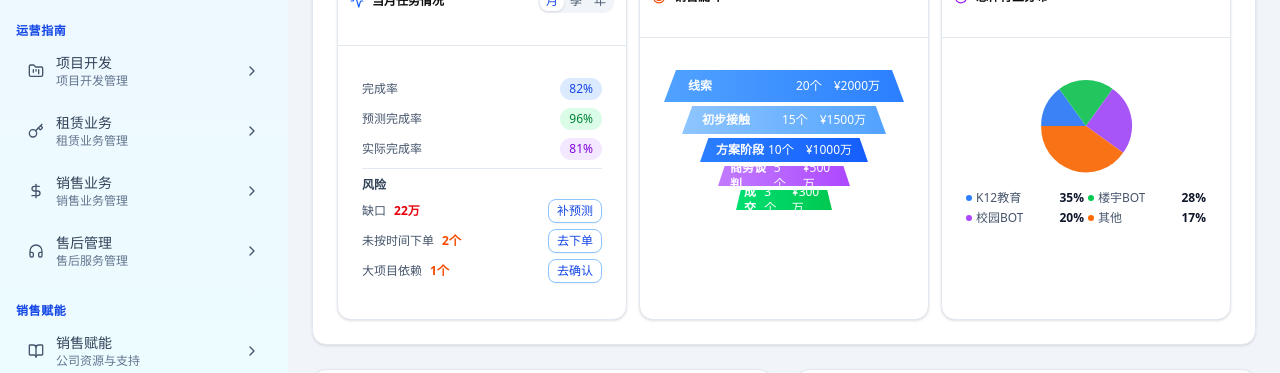
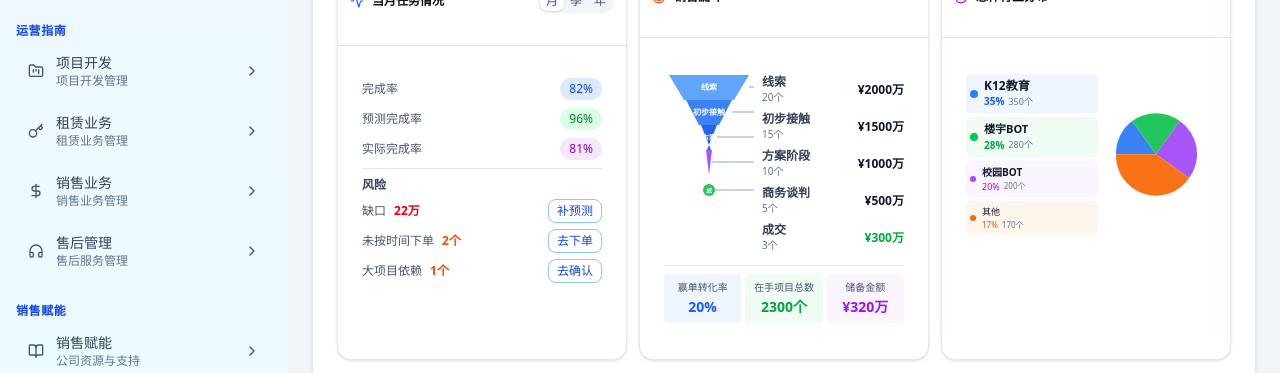
Before and after one commit to navylee1990/coze_mh, a Next.js app: page /dealer-v2 in a window 1280 px wide. Shown: the part 236-609 px from the top of the page. Built offline with nearby package versions, Linux system fonts and the light colour scheme.

Commit message:
feat: 重构销售漏斗和行业分布版块，优化数据展示方式

```diff
--- a/src/app/dealer-v2/page.tsx
+++ b/src/app/dealer-v2/page.tsx
@@ -1078,58 +1078,120 @@ export default function DealerPortalV2() {
                                   </CardTitle>
                                 </CardHeader>
                                 <CardContent className="pt-2 pb-3">
-                                  <div className="flex flex-col items-center gap-1">
-                                    {/* 线索阶段 */}
-                                    <div className="w-full flex items-center justify-center" style={{ clipPath: 'polygon(5% 0%, 95% 0%, 100% 100%, 0% 100%)' }}>
-                                      <div className="w-full bg-gradient-to-r from-blue-400 to-blue-500 h-8 flex items-center justify-between px-6">
-                                        <span className="text-xs font-semibold text-white">线索</span>
-                                        <div className="flex items-center gap-3 text-xs text-white">
-                                          <span>20个</span>
-                                          <span>¥2000万</span>
+                                  <div className="relative">
+                                    {/* 上半部分：漏斗图 + 右侧数据 */}
+                                    <div className="flex gap-2">
+                                      {/* 左侧漏斗图 */}
+                                      <div className="relative" style={{ width: '90px' }}>
+                                        <svg viewBox="0 0 90 140" className="w-full h-auto">
+                                          {/* 线索 - 顶部 */}
+                                          <path
+                                            d="M5,5 L85,5 L70,30 L20,30 Z"
+                                            fill="#60a5fa"
+                                            className="hover:opacity-80 transition-opacity cursor-pointer"
+                                          >
+                                            <title>线索: 20个</title>
+                                          </path>
+                                          <text x="45" y="20" className="text-[8px] fill-white font-semibold" textAnchor="middle">线索</text>
+
+                                          {/* 初步接触 */}
+                                          <path
+                                            d="M22,30 L68,30 L55,55 L35,55 Z"
+                                            fill="#3b82f6"
+                                            className="hover:opacity-80 transition-opacity cursor-pointer"
+                                          >
+                                            <title>初步接触: 15个</title>
+                                          </path>
+                                          <text x="45" y="45" className="text-[8px] fill-white font-semibold" textAnchor="middle">初步接触</text>
+
+                                          {/* 方案阶段 */}
+                                          <path
+                                            d="M37,55 L53,55 L43,80 L47,80 Z"
+                                            fill="#2563eb"
+                                            className="hover:opacity-80 transition-opacity cursor-pointer"
+                                          >
+                                            <title>方案阶段: 10个</title>
+                                          </path>
+                                          <text x="45" y="70" className="text-[7px] fill-white font-semibold" textAnchor="middle">方案</text>
+
+                                          {/* 商务谈判 */}
+                                          <path
+                                            d="M42,80 L48,80 L45,105 Z"
+                                            fill="#a855f7"
+                                            className="hover:opacity-80 transition-opacity cursor-pointer"
+                                          >
+                                            <title>商务谈判: 5个</title>
+                                          </path>
+
+                                          {/* 成交 - 底部 */}
+                                          <circle cx="45" cy="120" r="6" fill="#22c55e" className="hover:opacity-80 transition-opacity cursor-pointer">
+                                            <title>成交: 3个</title>
+                                          </circle>
+                                          <text x="45" y="123" className="text-[6px] fill-white font-semibold" textAnchor="middle">成</text>
+
+                                          {/* 细线连接到右侧数据 */}
+                                          <line x1="85" y1="17" x2="95" y2="17" stroke="#94a3b8" strokeWidth="1" />
+                                          <line x1="68" y1="42" x2="95" y2="42" stroke="#94a3b8" strokeWidth="1" />
+                                          <line x1="53" y1="67" x2="95" y2="67" stroke="#94a3b8" strokeWidth="1" />
+                                          <line x1="48" y1="92" x2="95" y2="92" stroke="#94a3b8" strokeWidth="1" />
+                                          <line x1="51" y1="120" x2="95" y2="120" stroke="#94a3b8" strokeWidth="1" />
+                                        </svg>
+                                      </div>
+
+                                      {/* 右侧数据 */}
+                                      <div className="flex-1 space-y-1.5 py-1">
+                                        <div className="flex items-center gap-2">
+                                          <div className="flex-1">
+                                            <div className="text-xs font-semibold text-slate-700">线索</div>
+                                            <div className="text-[10px] text-slate-500">20个</div>
+                                          </div>
+                                          <div className="text-xs font-bold text-slate-900">¥2000万</div>
+                                        </div>
+                                        <div className="flex items-center gap-2">
+                                          <div className="flex-1">
+                                            <div className="text-xs font-semibold text-slate-700">初步接触</div>
+                                            <div className="text-[10px] text-slate-500">15个</div>
+                                          </div>
+                                          <div className="text-xs font-bold text-slate-900">¥1500万</div>
+                                        </div>
+                                        <div className="flex items-center gap-2">
+                                          <div className="flex-1">
+                                            <div className="text-xs font-semibold text-slate-700">方案阶段</div>
+                                            <div className="text-[10px] text-slate-500">10个</div>
+                                          </div>
+                                          <div className="text-xs font-bold text-slate-900">¥1000万</div>
+                                        </div>
+                                        <div className="flex items-center gap-2">
+                                          <div className="flex-1">
+                                            <div className="text-xs font-semibold text-slate-700">商务谈判</div>
+                                            <div className="text-[10px] text-slate-500">5个</div>
+                                          </div>
+                                          <div className="text-xs font-bold text-slate-900">¥500万</div>
+                                        </div>
+                                        <div className="flex items-center gap-2">
+                                          <div className="flex-1">
+                                            <div className="text-xs font-semibold text-slate-700">成交</div>
+                                            <div className="text-[10px] text-slate-500">3个</div>
+                                          </div>
+                                          <div className="text-xs font-bold text-green-600">¥300万</div>
                                         </div>
                                       </div>
                                     </div>
 
-                                    {/* 初步接触 */}
-                                    <div className="w-[85%] flex items-center justify-center" style={{ clipPath: 'polygon(5% 0%, 95% 0%, 100% 100%, 0% 100%)' }}>
-                                      <div className="w-full bg-gradient-to-r from-blue-300 to-blue-400 h-7 flex items-center justify-between px-5">
-                                        <span className="text-xs font-semibold text-white">初步接触</span>
-                                        <div className="flex items-center gap-3 text-xs text-white">
-                                          <span>15个</span>
-                                          <span>¥1500万</span>
+                                    {/* 下半部分：指标 */}
+                                    <div className="mt-2 pt-2 border-t border-slate-200">
+                                      <div className="grid grid-cols-3 gap-1">
+                                        <div className="text-center p-1.5 bg-blue-50 rounded">
+                                          <div className="text-[10px] text-slate-600 mb-0.5">赢单转化率</div>
+                                          <div className="text-sm font-bold text-blue-600">20%</div>
                                         </div>
-                                      </div>
-                                    </div>
-
-                                    {/* 方案阶段 */}
-                                    <div className="w-[70%] flex items-center justify-center" style={{ clipPath: 'polygon(5% 0%, 95% 0%, 100% 100%, 0% 100%)' }}>
-                                      <div className="w-full bg-gradient-to-r from-blue-500 to-blue-600 h-6 flex items-center justify-between px-4">
-                                        <span className="text-xs font-semibold text-white">方案阶段</span>
-                                        <div className="flex items-center gap-3 text-xs text-white">
-                                          <span>10个</span>
-                                          <span>¥1000万</span>
+                                        <div className="text-center p-1.5 bg-green-50 rounded">
+                                          <div className="text-[10px] text-slate-600 mb-0.5">在手项目总数</div>
+                                          <div className="text-sm font-bold text-green-600">2300个</div>
                                         </div>
-                                      </div>
-                                    </div>
-
-                                    {/* 商务谈判 */}
-                                    <div className="w-[55%] flex items-center justify-center" style={{ clipPath: 'polygon(5% 0%, 95% 0%, 100% 100%, 0% 100%)' }}>
-                                      <div className="w-full bg-gradient-to-r from-purple-400 to-purple-500 h-5 flex items-center justify-between px-3">
-                                        <span className="text-xs font-semibold text-white">商务谈判</span>
-                                        <div className="flex items-center gap-3 text-xs text-white">
-                                          <span>5个</span>
-                                          <span>¥500万</span>
-                                        </div>
-                                      </div>
-                                    </div>
-
-                                    {/* 成交 */}
-                                    <div className="w-[40%] flex items-center justify-center" style={{ clipPath: 'polygon(5% 0%, 95% 0%, 100% 100%, 0% 100%)' }}>
-                                      <div className="w-full bg-gradient-to-r from-green-400 to-green-500 h-5 flex items-center justify-between px-2">
-                                        <span className="text-xs font-semibold text-white">成交</span>
-                                        <div className="flex items-center gap-3 text-xs text-white">
-                                          <span>3个</span>
-                                          <span>¥300万</span>
+                                        <div className="text-center p-1.5 bg-purple-50 rounded">
+                                          <div className="text-[10px] text-slate-600 mb-0.5">储备金额</div>
+                                          <div className="text-sm font-bold text-purple-600">¥320万</div>
                                         </div>
                                       </div>
                                     </div>
@@ -1146,56 +1208,94 @@ export default function DealerPortalV2() {
                                   </CardTitle>
                                 </CardHeader>
                                 <CardContent className="pt-2 pb-3">
-                                  <div className="flex items-center justify-center">
-                                    <div className="relative w-28 h-28">
+                                  <div className="flex gap-2">
+                                    {/* 左侧图例 */}
+                                    <div className="flex-1 space-y-1 py-1">
+                                      {/* K12教育 35% - 最大占比，文字最大 */}
+                                      <div className="flex items-center gap-1.5 p-1 bg-blue-50 rounded">
+                                        <div className="w-2 h-2 bg-blue-500 rounded-full flex-shrink-0"></div>
+                                        <div className="flex-1 min-w-0">
+                                          <div className="text-xs font-bold text-slate-900">K12教育</div>
+                                          <div className="flex items-center gap-1">
+                                            <span className="text-[10px] font-semibold text-blue-600">35%</span>
+                                            <span className="text-[9px] text-slate-500">350个</span>
+                                          </div>
+                                        </div>
+                                      </div>
+
+                                      {/* 楼宇BOT 28% - 第二大 */}
+                                      <div className="flex items-center gap-1.5 p-1 bg-green-50 rounded">
+                                        <div className="w-2 h-2 bg-green-500 rounded-full flex-shrink-0"></div>
+                                        <div className="flex-1 min-w-0">
+                                          <div className="text-[11px] font-bold text-slate-900">楼宇BOT</div>
+                                          <div className="flex items-center gap-1">
+                                            <span className="text-[10px] font-semibold text-green-600">28%</span>
+                                            <span className="text-[9px] text-slate-500">280个</span>
+                                          </div>
+                                        </div>
+                                      </div>
+
+                                      {/* 校园BOT 20% - 第三大 */}
+                                      <div className="flex items-center gap-1.5 p-1 bg-purple-50 rounded">
+                                        <div className="w-1.5 h-1.5 bg-purple-500 rounded-full flex-shrink-0"></div>
+                                        <div className="flex-1 min-w-0">
+                                          <div className="text-[10px] font-semibold text-slate-900">校园BOT</div>
+                                          <div className="flex items-center gap-1">
+                                            <span className="text-[9px] text-purple-600">20%</span>
+                                            <span className="text-[8px] text-slate-500">200个</span>
+                                          </div>
+                                        </div>
+                                      </div>
+
+                                      {/* 其他 17% - 最小，文字最小 */}
+                                      <div className="flex items-center gap-1.5 p-1 bg-orange-50 rounded">
+                                        <div className="w-1.5 h-1.5 bg-orange-500 rounded-full flex-shrink-0"></div>
+                                        <div className="flex-1 min-w-0">
+                                          <div className="text-[9px] text-slate-900">其他</div>
+                                          <div className="flex items-center gap-1">
+                                            <span className="text-[8px] text-orange-600">17%</span>
+                                            <span className="text-[8px] text-slate-500">170个</span>
+                                          </div>
+                                        </div>
+                                      </div>
+                                    </div>
+
+                                    {/* 右侧饼图 */}
+                                    <div className="relative" style={{ width: '100px' }}>
                                       <svg viewBox="0 0 100 100" className="w-full h-full transform -rotate-90">
                                         {/* K12教育 35% */}
                                         <path
                                           d="M50,50 L50,10 A40,40 0 0,1 83.14,26.18 Z"
                                           fill="#3b82f6"
-                                          className="hover:opacity-80 transition-opacity"
-                                        />
+                                          className="hover:opacity-80 transition-opacity cursor-pointer"
+                                        >
+                                          <title>K12教育: 35%</title>
+                                        </path>
                                         {/* 楼宇BOT 28% */}
                                         <path
                                           d="M50,50 L83.14,26.18 A40,40 0 0,1 83.14,73.82 Z"
                                           fill="#22c55e"
-                                          className="hover:opacity-80 transition-opacity"
-                                        />
+                                          className="hover:opacity-80 transition-opacity cursor-pointer"
+                                        >
+                                          <title>楼宇BOT: 28%</title>
+                                        </path>
                                         {/* 校园BOT 20% */}
                                         <path
                                           d="M50,50 L83.14,73.82 A40,40 0 0,1 26.18,83.14 Z"
                                           fill="#a855f7"
-                                          className="hover:opacity-80 transition-opacity"
-                                        />
+                                          className="hover:opacity-80 transition-opacity cursor-pointer"
+                                        >
+                                          <title>校园BOT: 20%</title>
+                                        </path>
                                         {/* 其他 17% */}
                                         <path
                                           d="M50,50 L26.18,83.14 A40,40 0 0,1 50,10 Z"
                                           fill="#f97316"
-                                          className="hover:opacity-80 transition-opacity"
-                                        />
+                                          className="hover:opacity-80 transition-opacity cursor-pointer"
+                                        >
+                                          <title>其他: 17%</title>
+                                        </path>
                                       </svg>
-                                    </div>
-                                  </div>
-                                  <div className="mt-2 grid grid-cols-2 gap-1 text-xs">
-                                    <div className="flex items-center gap-1">
-                                      <div className="w-1.5 h-1.5 bg-blue-500 rounded-full"></div>
-                                      <span className="text-slate-600 truncate">K12教育</span>
-                                      <span className="text-slate-900 font-semibold ml-auto">35%</span>
-                                    </div>
-                                    <div className="flex items-center gap-1">
-                                      <div className="w-1.5 h-1.5 bg-green-500 rounded-full"></div>
-                                      <span className="text-slate-600 truncate">楼宇BOT</span>
-                                      <span className="text-slate-900 font-semibold ml-auto">28%</span>
-                                    </div>
-                                    <div className="flex items-center gap-1">
-                                      <div className="w-1.5 h-1.5 bg-purple-500 rounded-full"></div>
-                                      <span className="text-slate-600 truncate">校园BOT</span>
-                                      <span className="text-slate-900 font-semibold ml-auto">20%</span>
-                                    </div>
-                                    <div className="flex items-center gap-1">
-                                      <div className="w-1.5 h-1.5 bg-orange-500 rounded-full"></div>
-                                      <span className="text-slate-600 truncate">其他</span>
-                                      <span className="text-slate-900 font-semibold ml-auto">17%</span>
                                     </div>
                                   </div>
                                 </CardContent>
```
